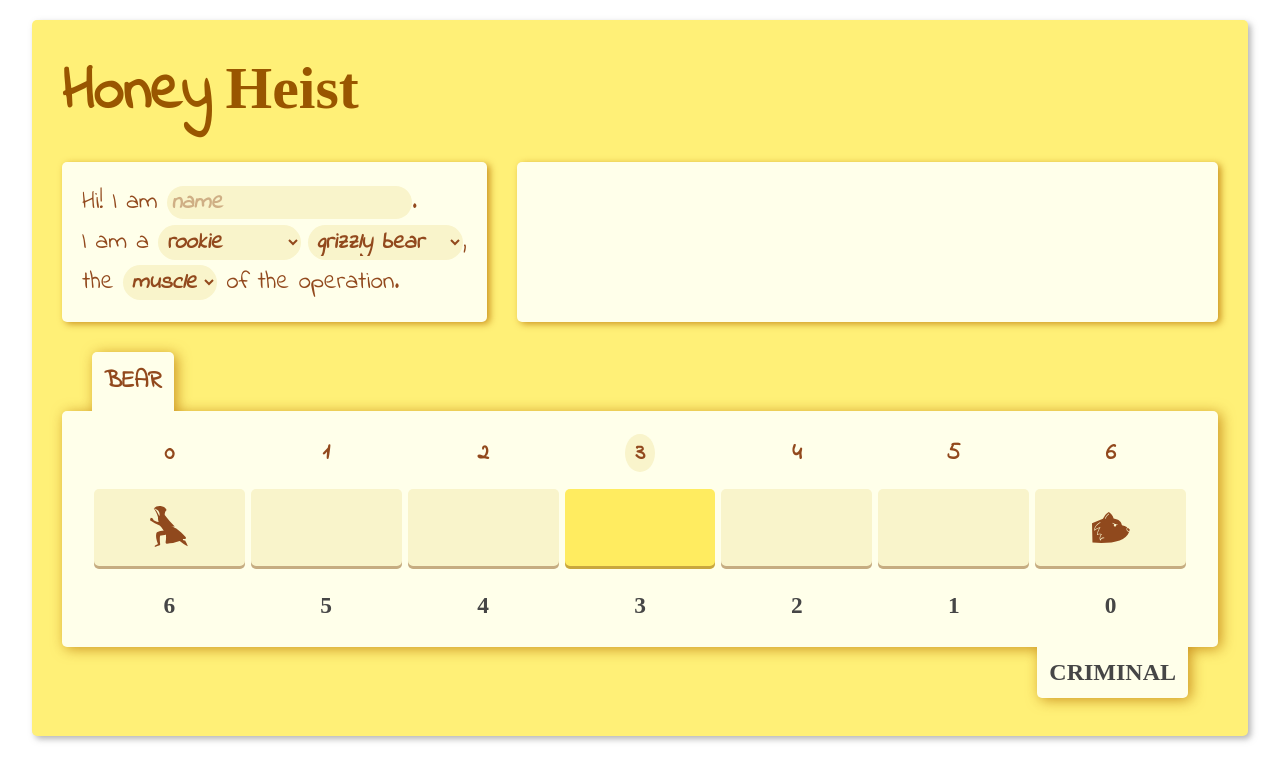
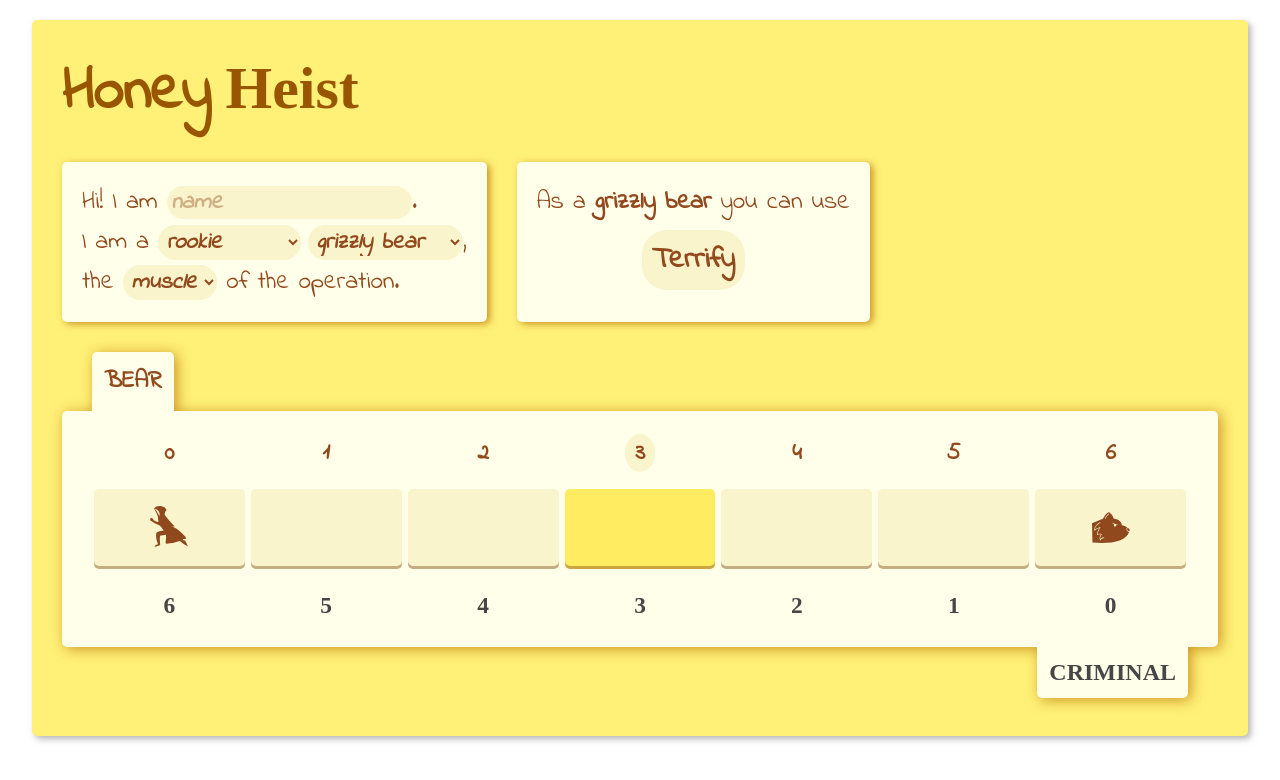
Before and after one commit to retroverse/honey-heist, a React app: page / in a window 1280 px wide. Shown: the top 780 px of the page. Built offline with nearby package versions, Linux system fonts and the light colour scheme; the HTML template or start-up script is replaced by a standard one.

Commit message:
Create skills box

```diff
--- a/src/App.js
+++ b/src/App.js
@@ -1,8 +1,7 @@
-import React from 'react'
+import React, { useState } from 'react'
 
 import SkillSlider from './SkillSlider'
-import CharacterBox from './CharacterBox'
-import SkillBox from './SkillBox'
+import CharacterBoxes from './CharacterBoxes'
 
 import './style/App.css'
 
@@ -10,8 +9,7 @@ const App = () => {
   return <div className='app'>
     <h1 className='app-header'> <span className='honey'>Honey</span> <span className='heist'>Heist</span> </h1>
     <div className='boxes'>
-      <CharacterBox />
-      <SkillBox />
+      <CharacterBoxes />
       <SkillSlider />
     </div>
   </div>
--- a/src/CharacterBox.js
+++ /dev/null
@@ -1,57 +0,0 @@
-import React, { useState } from 'react'
-
-
-import { useQueryParam } from './hooks/queryParam'
-import './style/CharacterBox.css'
-
-const descriptors = [
-  'rookie',
-  'washed-up',
-  'retired',
-  'unhinged',
-  'slick',
-  'incompetent'
-]
-
-const species = [
-  'grizzly bear',
-  'polar bear',
-  'panda',
-  'black bear',
-  'sun bear',
-  'honey badger'
-]
-
-const roles = [
-  'muscle',
-  'brains',
-  'driver',
-  'hacker',
-  'thief',
-  'face'
-]
-
-const handleValueChange = (cb) => ({ target: { value }}) => cb(value)
-
-const CharacterBox = () => {
-  const [nameValue, setNameValue] = useQueryParam('n', '')
-  const [descriptorValue, setDescriptorValue] = useQueryParam('d', descriptors[0])
-  const [speciesValue, setSpeciesValue] = useQueryParam('s', species[0])
-  const [roleValue, setRoleValue] = useQueryParam('r', roles[0])
-
-  return <div className='character-box bear'>
-    Hi!
-    I am <input type='text' value={nameValue} onChange={handleValueChange(setNameValue)} placeholder='name' className='character-box-field'/>. <br />
-    I am a{(descriptorValue[0] === 'u' || descriptorValue[0] == 'i') && 'n'} <FieldSelect value={descriptorValue} onChange={handleValueChange(setDescriptorValue)} options={descriptors}/><span className='gap'/>
-    <FieldSelect value={speciesValue} onChange={handleValueChange(setSpeciesValue)} options={species}/>, <br />
-    the <FieldSelect value={roleValue} onChange={handleValueChange(setRoleValue)} options={roles}/> of the operation.
-  </div>
-}
-
-const FieldSelect = ({options, value, onChange}) => (
-  <select value={value} onChange={onChange} className='character-box-field'>
-    { options.map(o => <option key={o}>{o}</option>) }
-  </select>
-)
-
-export default CharacterBox
--- /dev/null
+++ b/src/CharacterBoxes.js
@@ -0,0 +1,74 @@
+import React, { useState } from 'react'
+
+
+import { useQueryParam } from './hooks/queryParam'
+import './style/CharacterBoxes.css'
+
+const descriptors = [
+  'rookie',
+  'washed-up',
+  'retired',
+  'unhinged',
+  'slick',
+  'incompetent'
+]
+
+const species = [
+  'grizzly bear',
+  'polar bear',
+  'panda',
+  'black bear',
+  'sun bear',
+  'honey badger'
+]
+
+const roles = [
+  'muscle',
+  'brains',
+  'driver',
+  'hacker',
+  'thief',
+  'face'
+]
+
+const skills = {
+  'grizzly bear': 'Terrify',
+  'polar bear': 'Swim',
+  'panda': 'Eat Bamboo-Like',
+  'black bear': 'Climb',
+  'sun bear': 'Sense Honey',
+  'honey badger': 'Carnage',
+}
+
+const handleValueChange = (cb) => ({ target: { value }}) => cb(value)
+
+const CharacterBoxes = ({}) => {
+  const [nameValue, setNameValue] = useQueryParam('n', '')
+  const [descriptorValue, setDescriptorValue] = useQueryParam('d', descriptors[0])
+  const [speciesValue, setSpeciesValue] = useQueryParam('s', species[0])
+  const [roleValue, setRoleValue] = useQueryParam('r', roles[0])
+
+  return <>
+    <div className='character-box bear'>
+      Hi!
+      I am <input type='text' value={nameValue} onChange={handleValueChange(setNameValue)} placeholder='name' className='character-box-field'/>. <br />
+      I am a{(descriptorValue[0] === 'u' || descriptorValue[0] == 'i') && 'n'} <FieldSelect value={descriptorValue} onChange={handleValueChange(setDescriptorValue)} options={descriptors}/><span className='gap'/>
+      <FieldSelect value={speciesValue} onChange={handleValueChange(setSpeciesValue)} options={species}/>, <br />
+      the <FieldSelect value={roleValue} onChange={handleValueChange(setRoleValue)} options={roles}/> of the operation.
+    </div>
+    <div className='character-box skill-box bear'>
+      <p>As a <span className='species-label'>{speciesValue}</span> you can use</p>
+      <div className='skill-box-label'>
+        <h3> { skills[speciesValue] } </h3>
+      </div>
+    </div>
+  </>
+}
+
+const FieldSelect = ({options, value, onChange}) => (
+  <select value={value} onChange={onChange} className='character-box-field'>
+    { options.map(o => <option key={o}>{o}</option>) }
+  </select>
+)
+
+export default CharacterBoxes
--- a/src/SkillBox.js
+++ /dev/null
@@ -1,11 +0,0 @@
-import React from 'react'
-
-import './style/SkillBox.css'
-
-const SkillBox = () => {
-  return <div className='skill-box'>
-
-  </div>
-}
-
-export default SkillBox
--- a/src/style/CharacterBox.css
+++ b/src/style/CharacterBoxes.css
@@ -35,3 +35,22 @@
   color: var(--bear-font);
   opacity: 40%;
 }
+
+.skill-box {
+  display: grid;
+  grid-template-rows: 1fr 1.5fr;
+  justify-items: center;
+}
+
+.skill-box-label {
+  width: max-content;
+  height: max-content;
+  background: var(--light-yellow);
+  padding: 10px;
+  border-radius: 25px;
+}
+
+.species-label {
+  display: inline;
+  font-weight: bold;
+}
--- a/src/style/SkillBox.css
+++ /dev/null
@@ -1,12 +0,0 @@
-.skill-box {
-  width: 100%;
-  height: 100%;
-  margin-bottom: 30px;
-  padding: 20px;
-  line-height: 40px;
-
-  font-size: 25px;
-  border-radius: 5px;
-  background: var(--very-light-yellow);
-  box-shadow: rgba(190, 124, 11, 0.79) 3px 2px 7px;
-}
```
